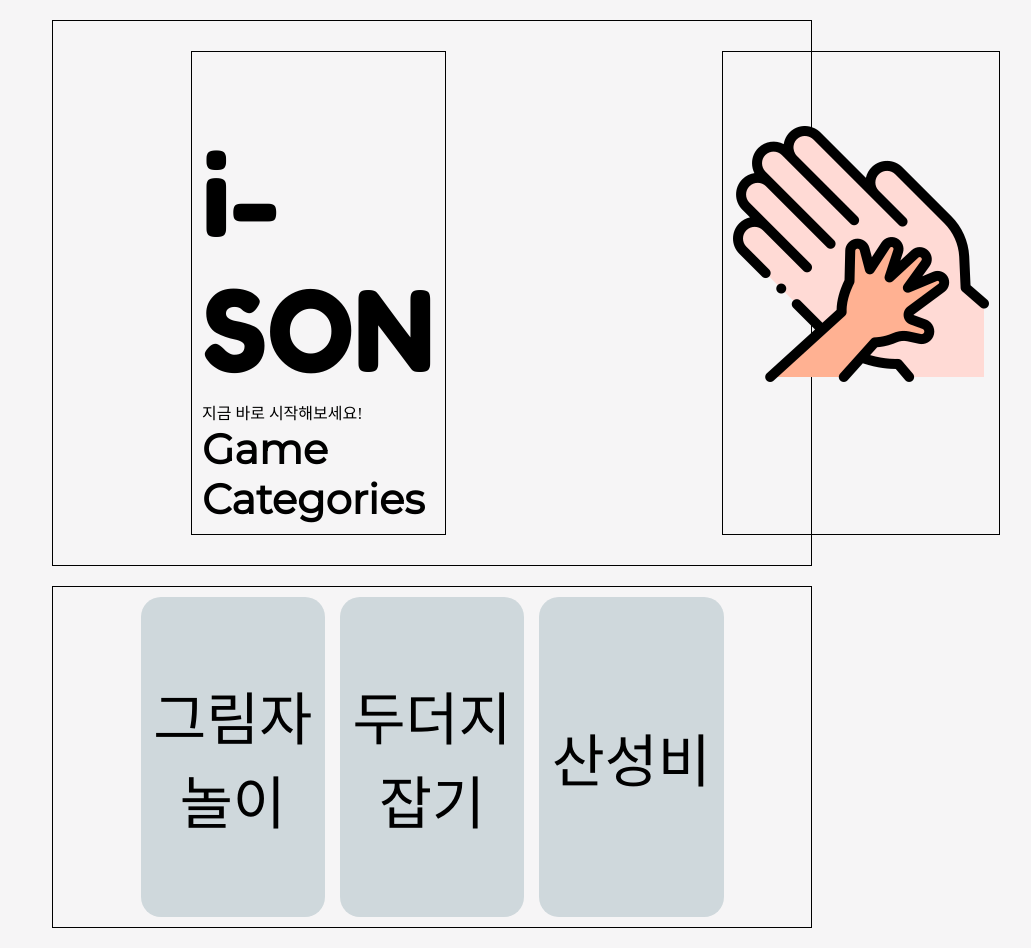
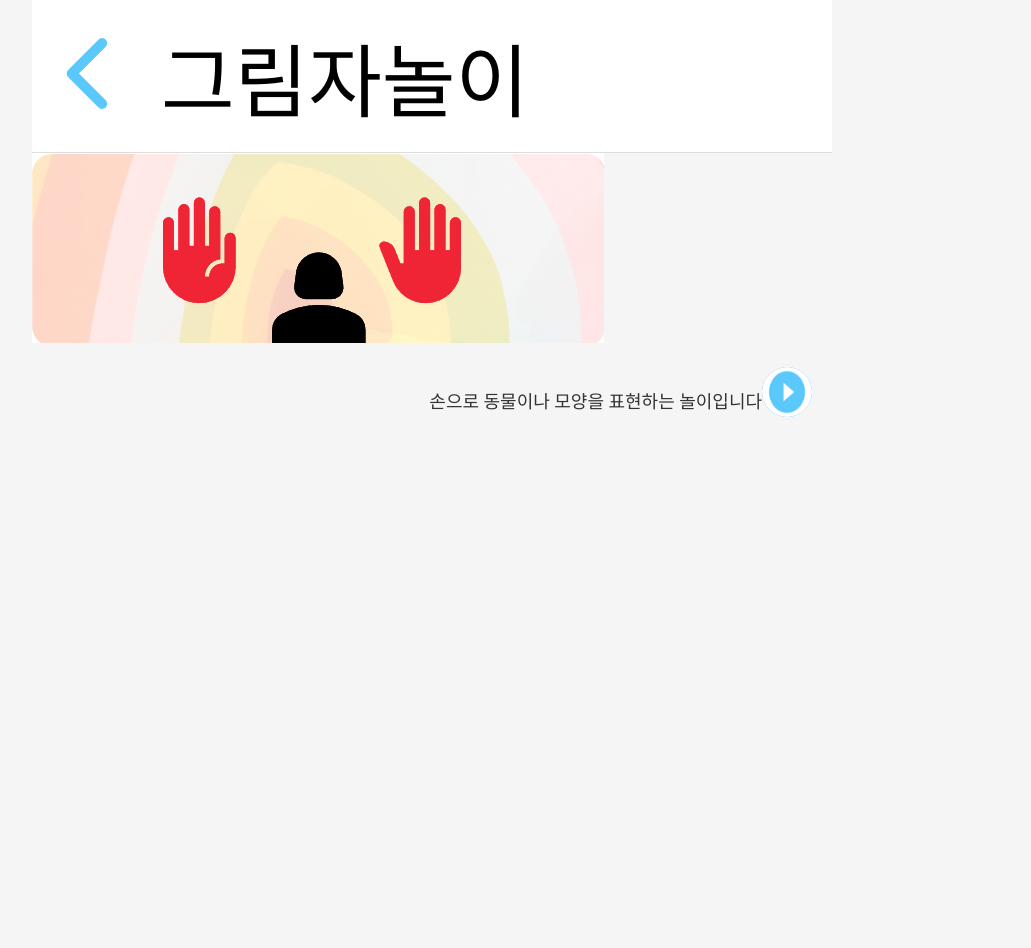
Before and after one commit to sunny7319/Hands_MediaPipe_project, a Flask app: page / in a window 1280 px wide. Shown: the whole page, without its empty margins (208-1239 px from the left). After the commit the page ends 417 px from the top, so only its background shows below. Run offline with Flask 3, Linux system fonts and the light colour scheme; some web fonts are replaced.

Commit message:
readme update & game1 page

```diff
--- a/server.py
+++ b/server.py
@@ -7,7 +7,7 @@ app = Flask(__name__)
 @app.route('/')
 def index():
     # return 'random : <strong>'+str(random.random())+'</strong>'
-    return render_template('index.html')
+    return render_template('game.html')
 
 if __name__ == '__main__':
     app.run(debug=True)
--- /dev/null
+++ b/static/css/game.css
@@ -0,0 +1,65 @@
+@font-face {
+    font-family: 'Cafe24Ssurround';
+    src: url('https://fastly.jsdelivr.net/gh/projectnoonnu/noonfonts_2105_2@1.0/Cafe24Ssurround.woff') format('woff');
+    font-weight: normal;
+    font-style: normal;
+}
+@font-face {
+    font-family: 'MaplestoryOTFBold';
+    src: url('https://fastly.jsdelivr.net/gh/projectnoonnu/noonfonts_20-04@2.1/MaplestoryOTFBold.woff') format('woff');
+    font-weight: normal;
+    font-style: normal;
+}
+
+
+body {
+    min-height: 100vh;
+    max-width: 100vh;
+    margin: 0 auto;
+    background-color: rgb(146, 139, 144, 0.08);
+}
+
+.header {
+    display: flex;
+    align-items: center;
+    padding: 10px;
+    background-color: white;
+    border-bottom: 1px solid #ddd;
+}
+
+.back-button {
+    margin-right: 10px;
+}
+
+.title {
+    font-family: 'Cafe24Ssurround';
+    font-size: calc(1rem + 5vw);
+    padding-top: 1%;
+    padding-bottom: 1%;
+}
+
+.play {
+    display: flex;
+    justify-content: flex-end;
+    padding: 20px;
+}
+
+.description {
+    font-family: 'MaplestoryOTFBold';
+    font-size: 18px;
+    color: #333;
+    margin-top: 20px;
+}
+
+.play-button {
+    width: 50px;
+    height: 50px;
+    background-color: #42a5f5;
+    border-radius: 50%;
+    display: flex;
+    justify-content: center;
+    align-items: center;
+    font-size: 24px;
+    color: white;
+    cursor: pointer;
+}
--- a/static/css/style.css
+++ /dev/null
@@ -1,59 +0,0 @@
-.main-button {
-    /* text-align: center; */
-    display: flex;
-    /* padding-bottom: 10%; */
-    align-items: center;
-    justify-content: center;
-}
-.button {
-    text-align: center;
-    font-size: calc(2rem + 2vw);
-    width: 25%;
-    margin-left: 1%;
-    margin-right: 1%;
-    min-height: 40vh;
-    border-radius: 20px;
-    border: none;
-    background-color: #CFD8DC;
-    align-items: center;
-}
-.button:hover {
-    background-color: #9E9292;
-}
-.top {
-    display: flex;
-}
-.title-bar {
-    margin-left: 10vw;
-    position: relative;
-    left: auto;
-    padding-top: 10%;
-}
-.logo-box {
-    margin-left: 20vw;
-    position: relative;
-    right: auto;
-    padding-top: 10%;
-}
-div {
-    padding: 10px;
-    border: 1px solid black;
-    margin: 20px;
-}
-.title {
-    font-size: calc(3rem + 5vw);
-    padding-top: 1%;
-    padding-bottom: 1%;
-    border-radius: 10px;
-}
-body {
-    min-height: 100vh;
-    max-width: 100vh;
-    margin: 0 auto;
-    background-color: rgb(146, 139, 144, 0.08);
-}
-* {
-    margin: 0;
-    padding: 0;
-    box-sizing: border-box;
-}
--- /dev/null
+++ b/templates/game.html
@@ -0,0 +1,25 @@
+<!DOCTYPE html>
+<html lang="ko">
+    <head>
+        <meta charset="UTF-8">
+        <title>그림자놀이</title>
+        <link rel="stylesheet" href="{{ url_for('static', filename='css/game.css') }}">
+    </head>
+    <body>
+        <div class="header">
+            <div class="back-button">
+                <img src="{{ url_for('static', filename='img/back.png') }}" alt="뒤로가기" class="back-button">
+            </div>
+            <div class="title">그림자놀이</div>
+        </div>
+        <div class="vedio">  <!--이 부분에 img 대신 video를 넣으시면 됩니당-->
+            <img src="{{ url_for('static', filename='img/game1.png') }}" alt="설명" class="vedio-game1">
+        </div>
+        <div class="play">
+            <div class="description">
+                손으로 동물이나 모양을 표현하는 놀이입니다
+            </div>
+            <img src="{{ url_for('static', filename='img/start.png') }}" alt="시작" class="play-button">
+        </div>
+    </body>
+</html>
--- a/templates/index.html
+++ b/templates/index.html
@@ -1,36 +1,25 @@
 <!DOCTYPE HTML>
-<html>
+<html lang="ko">
     <head>
         <meta charset="utf-8">
         <title>Proj Main Menu</title>
-        <link rel="stylesheet" href="{{ url_for('static', filename='css/style.css') }}">
+        <link rel="stylesheet" href="{{ url_for('static', filename='css/main.css') }}">
         <link href='https://fonts.googleapis.com/css?family=Fredoka One' rel='stylesheet'>
         <link href='https://fonts.googleapis.com/css?family=Montserrat' rel='stylesheet'>
-        <style>
-            .title {
-                font-family: 'Fredoka One';
-            }
-            .category {
-                font-family: Montserrat;
-                font-size: calc(1rem + 2vw);
-            }
-        </style>
     </head>
     <body>
         <div class="top">
             <div class="title-bar">
                 <p class="title">i-SON</p>
-                <p>지금 바로 시작해보세요!</p>
-                <p class="category"><b>Game Categories</b></p>
+                <p class="discription">지금 바로 시작해보세요!</p>
             </div>
-            <div class="logo-box">
-                <img src="{{ url_for('static', filename='img/logo.png') }}" alt="Logo">
-            </div>
+            <img src="{{ url_for('static', filename='img/logo.png') }}" alt="Logo">
         </div>
+        <p class="category"><b>Game Categories</b></p>
         <div class="main-button">
-            <button type="button" class="button">그림자<br>놀이</button>
-            <button type="button" class="button">두더지<br>잡기</button>
-            <button type="button" class="button">산성비</button>
+            <button type="button" class="button13">그림자<br>놀이</button>
+            <button type="button" class="button2">두더지<br>잡기</button>
+            <button type="button" class="button13">산성비</button>
         </div>
     </body>
 </html>
```
Also changed, not shown: static/css/main.css (added, +143 -0 lines), README.md, static/img/back.png (added), static/img/game1.png (added), static/img/start.png (added).
